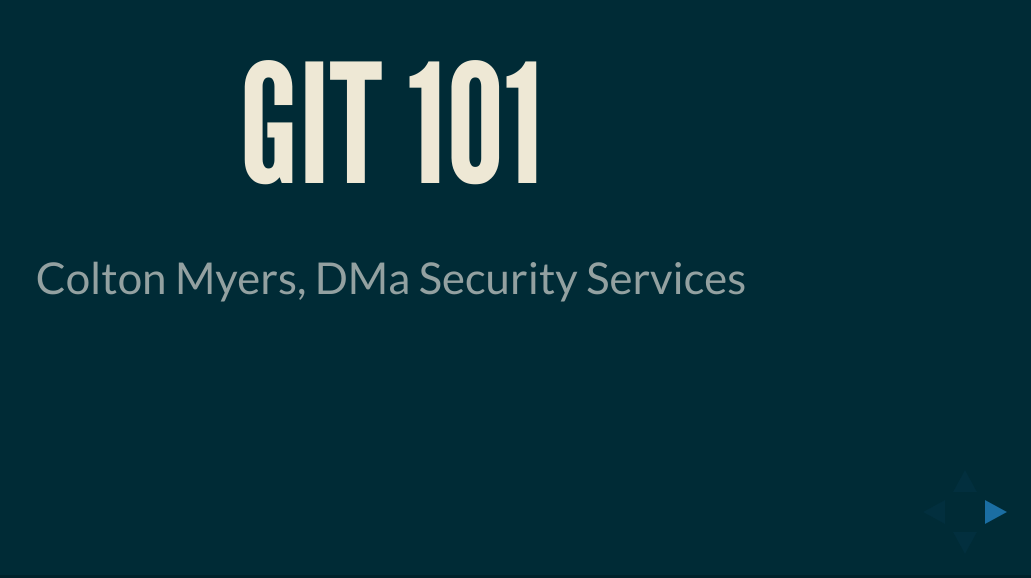
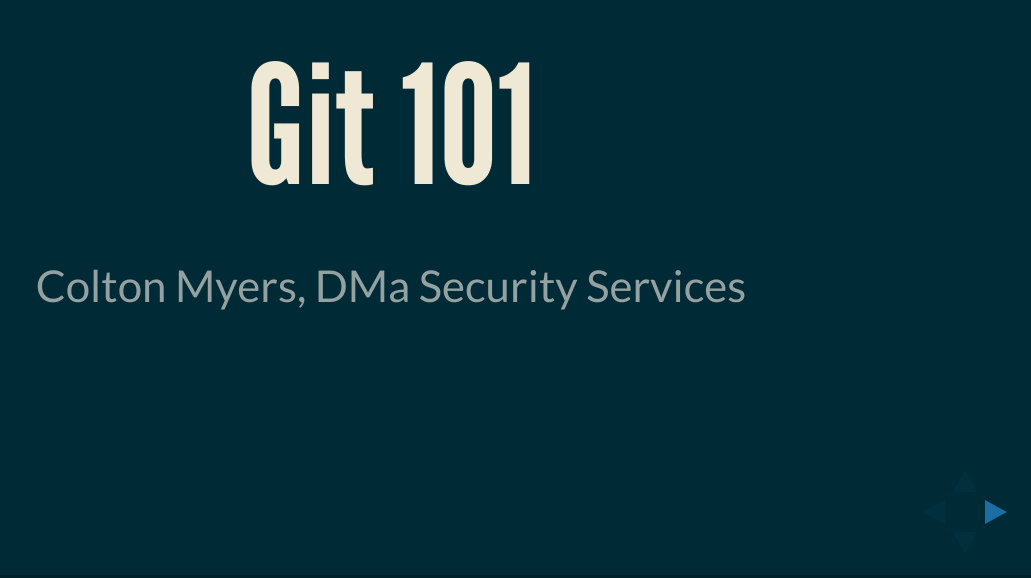
Before and after one commit to basepi/slides.basepi.net, a plain HTML site: page git101/index.html in a window 1280 px wide. Shown: the part 222-800 px from the top of the page, without its empty margins (249-1280 px from the left). Drawn offline with Linux system fonts and the light colour scheme.

Commit message:
Fix the uppercase header issue

```diff
--- a/git101/css/theme/moon.css
+++ b/git101/css/theme/moon.css
@@ -52,9 +52,7 @@ body {
   color: #eee8d5;
   font-family: "League Gothic", Impact, sans-serif;
   font-weight: normal;
-  line-height: 1.2;
   letter-spacing: normal;
-  text-transform: uppercase;
   text-shadow: none;
   word-wrap: break-word; }
 
```
